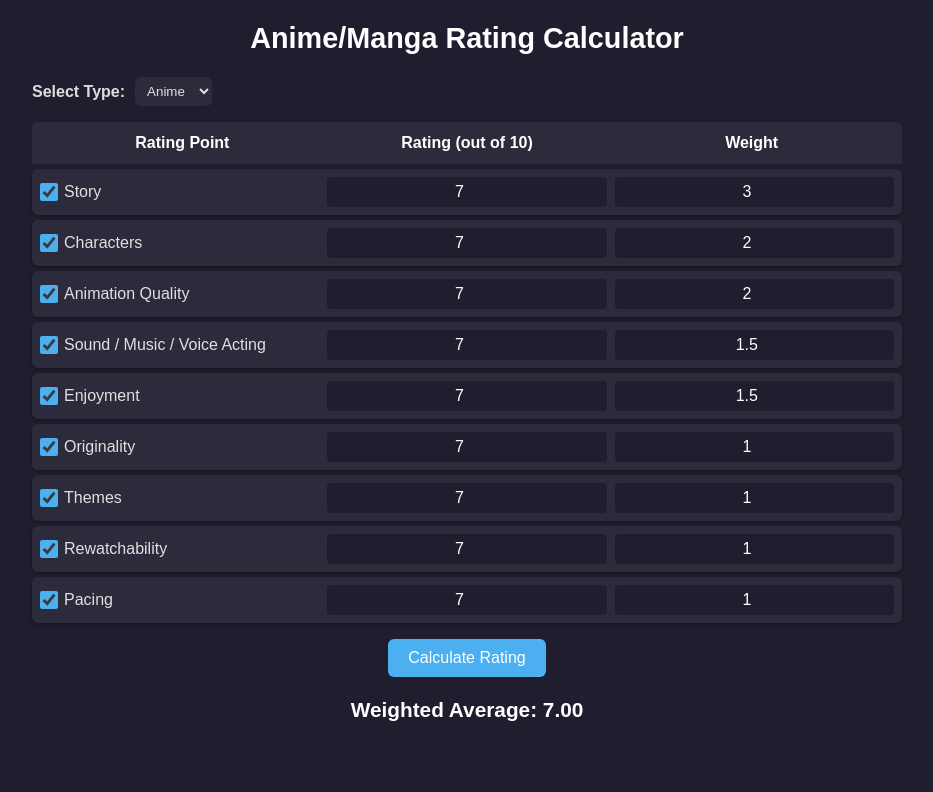
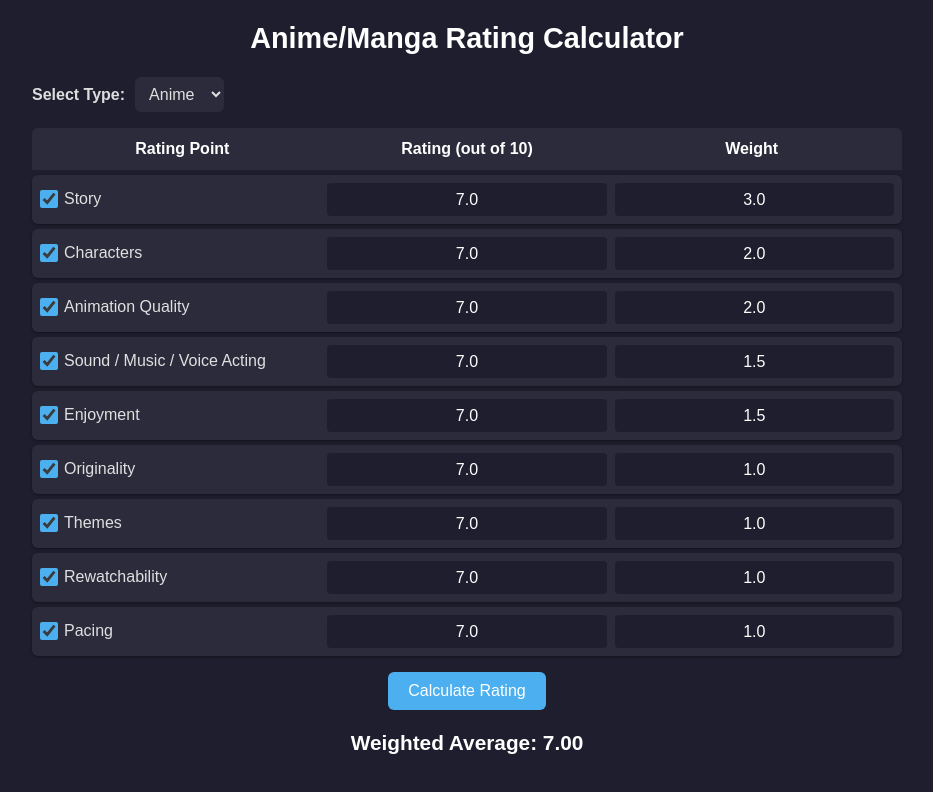
Before and after one commit to greenaltambe/anime-manga-rating-helper, a plain HTML site: page index.html in a window 1280 px wide. Shown: the whole page, without its empty margins (173-1106 px from the left). Drawn offline with Linux system fonts and the light colour scheme.

Commit message:
Add style changes

```diff
--- a/script.js
+++ b/script.js
@@ -52,8 +52,30 @@ const renderPoints = (pointsArray) => {
 				<input type="checkbox" class="${CLASS_CHECKBOX}" id="${label}" checked>
 				<label for="${label}" class="rating-point-label">${label}</label>
 			</div>
-			<input type="number" class="${CLASS_SCORE}" value="${DEFAULT_SCORE}" min="0" max="10" step="0.1">
-			<input type="number" class="${CLASS_WEIGHT}" value="${weight}" min="0" max="10" step="0.1">
+
+			<!-- Rating dropdown -->
+			<select class="${CLASS_SCORE}">
+				${Array.from({ length: 21 }, (_, i) => (i * 0.5).toFixed(1))
+					.map(
+						(val) =>
+							`<option value="${val}" ${
+								val == DEFAULT_SCORE ? "selected" : ""
+							}>${val}</option>`
+					)
+					.join("")}
+			</select>
+
+			<!-- Weight dropdown -->
+			<select class="${CLASS_WEIGHT}">
+				${Array.from({ length: 21 }, (_, i) => (i * 0.5).toFixed(1))
+					.map(
+						(val) =>
+							`<option value="${val}" ${
+								val == weight ? "selected" : ""
+							}>${val}</option>`
+					)
+					.join("")}
+			</select>
 		</div>
 	`
 		)
--- a/styles.css
+++ b/styles.css
@@ -42,11 +42,13 @@ h1 {
 }
 
 .type-select-container select {
-	padding: 6px 8px;
+	padding: 8px 10px;
 	border-radius: 6px;
 	border: none;
 	background-color: #2b2b3b;
 	color: #e0e0e0;
+	font-size: 1rem;
+	cursor: pointer;
 }
 
 /* ===== Header Row ===== */
@@ -85,12 +87,12 @@ h1 {
 	gap: 6px;
 }
 
-/* Checkbox & Labels */
+/* Checkbox */
 .rating-point input[type="checkbox"] {
 	width: 18px;
 	height: 18px;
 	cursor: pointer;
-	accent-color: #4cafef; /* Modern blue highlight */
+	accent-color: #4cafef;
 }
 
 .rating-point label {
@@ -98,16 +100,23 @@ h1 {
 	color: #e0e0e0;
 }
 
-/* Inputs for score and weight */
-.rating-point input[type="number"] {
+/* ===== Dropdowns for Score & Weight ===== */
+.rating-point select {
 	width: 100%;
-	padding: 6px;
+	padding: 8px;
 	font-size: 1rem;
 	border-radius: 4px;
 	border: none;
 	background-color: #1e1e2e;
 	color: #ffffff;
 	text-align: center;
+	cursor: pointer;
+	appearance: none;
+	outline: none;
+}
+
+.rating-point select:hover {
+	background-color: #29293d;
 }
 
 /* ===== Buttons ===== */
@@ -141,9 +150,9 @@ h1 {
 }
 
 /* ===== Responsive Design ===== */
-@media (max-width: 768px) {Pacing
+@media (max-width: 768px) {
 	.header-container {
-		display: none; /* Hide header labels on mobile */
+		display: none;
 	}
 
 	.rating-point {
@@ -155,9 +164,9 @@ h1 {
 		margin-bottom: 6px;
 	}
 
-	.rating-point input[type="number"] {
+	.rating-point select {
 		font-size: 1.1rem;
-		padding: 8px;
+		padding: 10px;
 	}
 }
 
```
